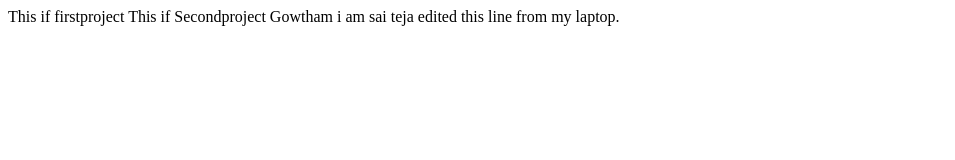
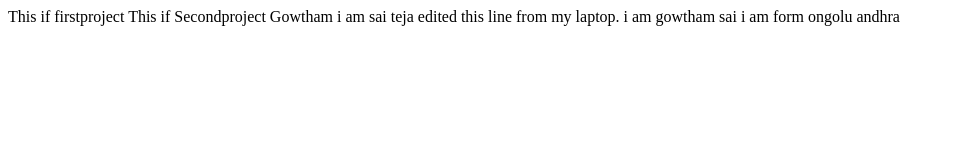
Before and after one commit to AllamGowthamSaibabu/Gowtham, a plain HTML site: page index.html in a window 1280 px wide. Shown: the whole page, without its empty margins (0-955 px from the left). Drawn offline with Linux system fonts and the light colour scheme.

Commit message:
edit by gowtham

```diff
--- a/index.html
+++ b/index.html
@@ -9,5 +9,8 @@
     This if firstproject
      This if Secondproject Gowtham
     i am sai teja edited this line from my laptop.
+
+    i am gowtham sai
+    i am form ongolu andhra
 </body>
 </html>
```
